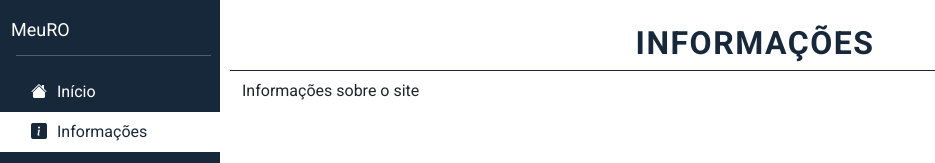
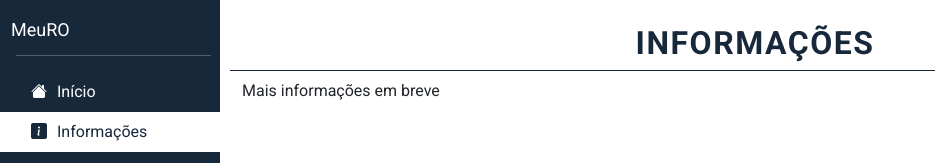
Before and after one commit to ArturllVale/bun-app, a React (Vite) app: page /informacoes in a window 1280 px wide. Shown: the top 163 px of the page, without its empty margins (0-935 px from the left). Built offline with nearby package versions, Linux system fonts and the light colour scheme.

Commit message:
atualizar texto da seção de informações para indicar que mais detalhes estarão disponíveis em breve

```diff
--- a/src/pages/Info.tsx
+++ b/src/pages/Info.tsx
@@ -3,7 +3,7 @@ const Info = () => {
     <div className="container">
       <div className="row pt-4">
         <h2>Informações</h2>
-        <p>Informações sobre o site</p>
+        <p>Mais informações em breve</p>
       </div>
     </div>
   );
```
